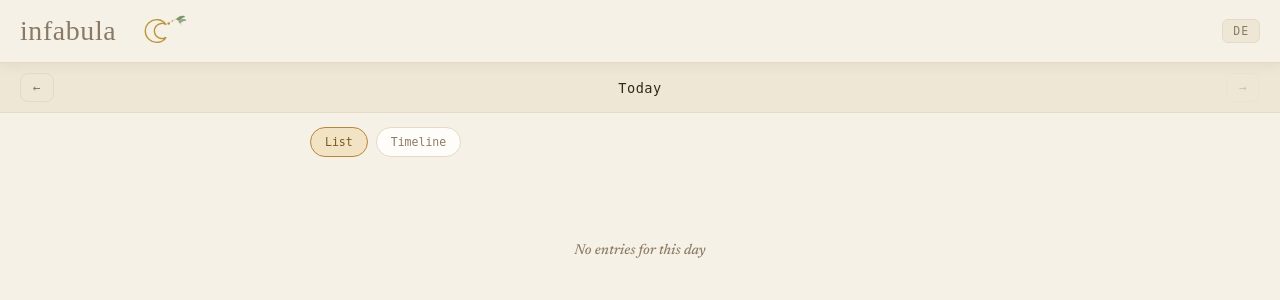
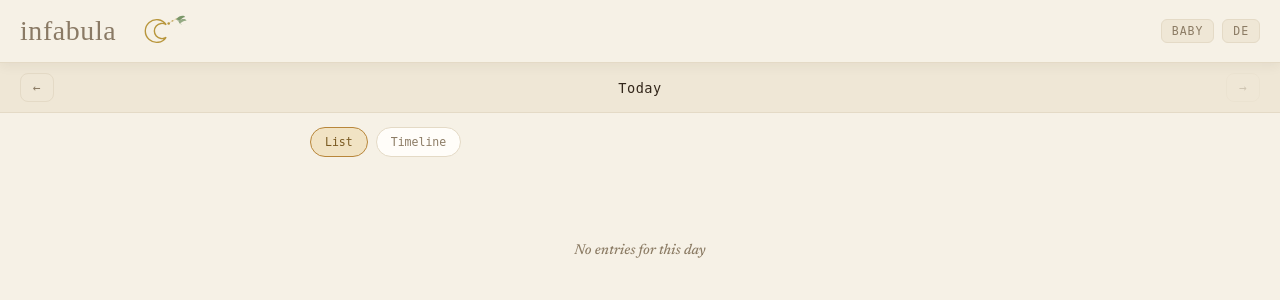
Before and after one commit to kelvan/infabula, a FastAPI app: page / in a window 1280 px wide. Shown: the top 300 px of the page. Run offline with FastAPI, Linux system fonts and the light colour scheme; data comes from the database, SQL or seed files in the repository; data that the repository does not hold is empty.

Commit message:
Add support for multiple babies
The data model already had users/babies/access tables sitting unused
behind a single hardcoded baby id — this exposes it: a header switcher
to pick the active baby, a Babies section in Settings to add/rename/
delete them, and every entry/stats/export route now scoped by baby_id
instead of the old default.

Co-Authored-By: Claude Haiku 4.5 <noreply@anthropic.com>

```diff
--- a/main.py
+++ b/main.py
@@ -17,7 +17,9 @@ from sqlalchemy import delete, distinct, func, select
 from db import (
     DEFAULT_BABY_ID,
     DEFAULT_USER_ID,
+    ROLE_OWNER,
     Baby,
+    BabyAccess,
     Entry,
     IpName,
     Session,
@@ -130,7 +132,7 @@ async def index(request: Request):
 
 
 @app.post("/api/entries")
-async def create_entry(request: Request):
+async def create_entry(request: Request, baby_id: int = DEFAULT_BABY_ID):
     body = await request.json()
     entry = Entry(
         type=body["type"],
@@ -139,7 +141,7 @@ async def create_entry(request: Request):
         note=body.get("note", ""),
         meta=body.get("meta", {}),
         ip=get_client_ip(request),
-        baby_id=DEFAULT_BABY_ID,
+        baby_id=baby_id,
         user_id=DEFAULT_USER_ID,
     )
     async with Session.begin() as session:
@@ -163,9 +165,11 @@ async def patch_entry(entry_id: int, request: Request):
 
 
 @app.get("/api/entries")
-async def get_entries(date: str = None, limit: int = 300):
+async def get_entries(
+    date: str = None, limit: int = 300, baby_id: int = DEFAULT_BABY_ID
+):
     async with Session() as session:
-        stmt = entries_of().order_by(Entry.ts_start.desc())
+        stmt = entries_of(baby_id).order_by(Entry.ts_start.desc())
         if date:
             stmt = stmt.where((DAY_START == date) | (DAY_END == date))
         else:
@@ -175,13 +179,13 @@ async def get_entries(date: str = None, limit: int = 300):
 
 
 @app.get("/api/entries/dates")
-async def get_dates():
+async def get_dates(baby_id: int = DEFAULT_BABY_ID):
     """Return list of distinct dates that have entries."""
     async with Session() as session:
         rows = (
             await session.scalars(
                 select(distinct(DAY_START))
-                .where(Entry.baby_id == DEFAULT_BABY_ID)
+                .where(Entry.baby_id == baby_id)
                 .order_by(DAY_START.desc())
                 .limit(90)
             )
@@ -237,39 +241,67 @@ async def set_setting(key: str, request: Request):
     return {"ok": True}
 
 
-@app.get("/api/baby")
-async def get_baby():
-    async with Session() as session:
-        baby = await session.get(Baby, DEFAULT_BABY_ID)
-    if baby is None:
-        return {"name": "", "birthday": ""}
-    return {"name": baby.name, "birthday": baby.birthday or ""}
+def baby_to_dict(baby: Baby) -> dict:
+    return {"id": baby.id, "name": baby.name, "birthday": baby.birthday or ""}
 
 
-@app.put("/api/baby")
-async def set_baby(request: Request):
+@app.get("/api/babies")
+async def list_babies():
+    async with Session() as session:
+        rows = (await session.scalars(select(Baby).order_by(Baby.id))).all()
+    return [baby_to_dict(b) for b in rows]
+
+
+@app.post("/api/babies")
+async def create_baby(request: Request):
+    body = await request.json()
+    name = (body.get("name") or "").strip() or "Baby"
+    birthday = (body.get("birthday") or "").strip() or None
+    async with Session.begin() as session:
+        baby = Baby(name=name, birthday=birthday)
+        session.add(baby)
+        await session.flush()
+        session.add(
+            BabyAccess(user_id=DEFAULT_USER_ID, baby_id=baby.id, role=ROLE_OWNER)
+        )
+        result = baby_to_dict(baby)
+    await broadcast_event("entries_changed")
+    return result
+
+
+@app.put("/api/babies/{baby_id}")
+async def update_baby(baby_id: int, request: Request):
     body = await request.json()
     async with Session.begin() as session:
-        baby = await session.get(Baby, DEFAULT_BABY_ID)
+        baby = await session.get(Baby, baby_id)
         if baby is None:
-            baby = Baby(id=DEFAULT_BABY_ID, name="")
-            session.add(baby)
+            return {"ok": False}
         if "name" in body:
-            baby.name = (body.get("name") or "").strip()
+            baby.name = (body.get("name") or "").strip() or baby.name
         if "birthday" in body:
             baby.birthday = (body.get("birthday") or "").strip() or None
     await broadcast_event("entries_changed")
     return {"ok": True}
 
 
+@app.delete("/api/babies/{baby_id}")
+async def delete_baby(baby_id: int):
+    async with Session.begin() as session:
+        await session.execute(delete(Entry).where(Entry.baby_id == baby_id))
+        await session.execute(delete(BabyAccess).where(BabyAccess.baby_id == baby_id))
+        await session.execute(delete(Baby).where(Baby.id == baby_id))
+    await broadcast_event("entries_changed")
+    return {"ok": True}
+
+
 @app.get("/api/ips")
-async def get_known_ips():
+async def get_known_ips(baby_id: int = DEFAULT_BABY_ID):
     """Distinct IPs seen in entries, with their assigned name (if any)."""
     async with Session() as session:
         ips = (
             await session.scalars(
                 select(distinct(Entry.ip))
-                .where(Entry.ip.is_not(None), Entry.baby_id == DEFAULT_BABY_ID)
+                .where(Entry.ip.is_not(None), Entry.baby_id == baby_id)
                 .order_by(Entry.ip)
             )
         ).all()
@@ -278,11 +310,11 @@ async def get_known_ips():
     return [{"ip": ip, "name": names.get(ip, "")} for ip in ips]
 
 
-async def _open_entry(entry_type: str):
+async def _open_entry(entry_type: str, baby_id: int):
     """Most recent entry of this type without an end time, if any."""
     async with Session() as session:
         entry = await session.scalar(
-            entries_of()
+            entries_of(baby_id)
             .where(Entry.type == entry_type, Entry.ts_end.is_(None))
             .order_by(Entry.ts_start.desc())
             .limit(1)
@@ -291,13 +323,13 @@ async def _open_entry(entry_type: str):
 
 
 @app.get("/api/sleep/open")
-async def get_open_sleep():
-    return await _open_entry("sleep")
+async def get_open_sleep(baby_id: int = DEFAULT_BABY_ID):
+    return await _open_entry("sleep", baby_id)
 
 
 @app.get("/api/walk/open")
-async def get_open_walk():
-    return await _open_entry("walk")
+async def get_open_walk(baby_id: int = DEFAULT_BABY_ID):
+    return await _open_entry("walk", baby_id)
 
 
 @app.delete("/api/entries/{entry_id}")
@@ -309,22 +341,24 @@ async def delete_entry(entry_id: int):
 
 
 @app.get("/api/stats")
-async def get_stats(date: str = None):
+async def get_stats(date: str = None, baby_id: int = DEFAULT_BABY_ID):
     day = date or datetime.now().strftime("%Y-%m-%d")
     async with Session() as session:
         rows = (
             await session.scalars(
-                entries_of().order_by(Entry.ts_start.desc()).limit(500)
+                entries_of(baby_id).order_by(Entry.ts_start.desc()).limit(500)
             )
         ).all()
         day_rows = (
             await session.scalars(
-                entries_of().where(DAY_START == day).order_by(Entry.ts_start.asc())
+                entries_of(baby_id)
+                .where(DAY_START == day)
+                .order_by(Entry.ts_start.asc())
             )
         ).all()
         growth_rows = (
             await session.scalars(
-                entries_of()
+                entries_of(baby_id)
                 .where(Entry.type == "weight")
                 .order_by(Entry.ts_start.asc())
             )
@@ -381,13 +415,13 @@ async def get_stats(date: str = None):
 
 
 # ── Export report ──
-async def fetch_entries_range(start: str, end: str):
+async def fetch_entries_range(start: str, end: str, baby_id: int = DEFAULT_BABY_ID):
     if start > end:
         start, end = end, start
     async with Session() as session:
         rows = (
             await session.scalars(
-                entries_of()
+                entries_of(baby_id)
                 .where(DAY_START.between(start, end))
                 .order_by(Entry.ts_start.asc())
             )
@@ -475,8 +509,10 @@ def build_report(entries: list[dict], start: str, end: str) -> dict:
 
 
 @app.get("/report", response_class=HTMLResponse)
-async def report(request: Request, start: str, end: str):
-    entries, start, end = await fetch_entries_range(start, end)
+async def report(
+    request: Request, start: str, end: str, baby_id: int = DEFAULT_BABY_ID
+):
+    entries, start, end = await fetch_entries_range(start, end, baby_id)
     data = build_report(entries, start, end)
     return templates.TemplateResponse(
         "report.html", {"request": request, "v": ASSET_VERSION, **data}
@@ -484,8 +520,8 @@ async def report(request: Request, start: str, end: str):
 
 
 @app.get("/api/export.csv")
-async def export_csv(start: str, end: str):
-    entries, start, end = await fetch_entries_range(start, end)
+async def export_csv(start: str, end: str, baby_id: int = DEFAULT_BABY_ID):
+    entries, start, end = await fetch_entries_range(start, end, baby_id)
     buf = io.StringIO()
     w = csv.writer(buf)
     w.writerow(["id", "type", "start", "end", "note", "meta", "ip"])
--- a/static/app.js
+++ b/static/app.js
@@ -29,9 +29,11 @@ const I18N = {
     btn_add_measurement:'+ Eintrag',
     settings_ip_names_title:'Geräte', settings_name_placeholder:'Name eingeben', settings_no_ips:'Noch keine Geräte bekannt',
     settings_quick_title:'Schnellzugriff (max. 5)', quick_max_toast:'Maximal 5 Schnellzugriffe',
-    settings_baby_title:'Baby',
+    settings_baby_title:'Babys',
     lbl_baby_name:'Name', lbl_birthday:'Geburtstag', baby_name_placeholder:'Name des Babys',
-    baby_fallback:'Baby',
+    baby_fallback:'Baby', btn_add_baby:'Baby hinzufügen', btn_delete:'Löschen',
+    confirm_delete_baby:'Dieses Baby und alle seine Einträge unwiderruflich löschen?',
+    toast_no_name:'Bitte Namen angeben',
     bd_welcome:'Willkommen', bd_happy:'🎉 Alles Gute',
     bd_born_today: name=>`${name} ist heute geboren`,
     bd_month_label: n=>`${n}-Monats-Tag`,
@@ -83,9 +85,11 @@ const I18N = {
     btn_add_measurement:'+ Entry',
     settings_ip_names_title:'Devices', settings_name_placeholder:'Enter name', settings_no_ips:'No devices seen yet',
     settings_quick_title:'Quick actions (max 5)', quick_max_toast:'Max 5 quick actions',
-    settings_baby_title:'Baby',
+    settings_baby_title:'Babies',
     lbl_baby_name:'Name', lbl_birthday:'Birthday', baby_name_placeholder:"Baby's name",
-    baby_fallback:'Baby',
+    baby_fallback:'Baby', btn_add_baby:'Add baby', btn_delete:'Delete',
+    confirm_delete_baby:'Permanently delete this baby and all its entries?',
+    toast_no_name:'Please enter a name',
     bd_welcome:'Welcome', bd_happy:'🎉 Happy birthday',
     bd_born_today: name=>`${name} was born today`,
     bd_month_label: n=>`Happy ${n}-month day`,
@@ -161,6 +165,7 @@ function switchLang() {
   initUI();
   loadLog();
   renderBirthdayBanner();
+  renderBabySwitcherLabel();
   renderTimelineLegend(logView === 'timeline');
   if (document.getElementById('tab-stats').classList.contains('active')) loadStats();
   if (document.getElementById('tab-settings').classList.contains('active')) loadSettings();
@@ -319,17 +324,79 @@ function switchTab(name, btn) {
   if (name === 'settings') loadSettings();
 }
 
-// ── Birthday banner ──
+// ── Babies ──
+let babies = [];
+let currentBabyId = null;
 let baby = { name: '', birthday: '' };
 
-async function loadBaby() {
+function currentBaby() {
+  return babies.find(b => b.id === currentBabyId) || { name: '', birthday: '' };
+}
+
+async function loadBabies() {
   try {
-    const res = await fetch('/api/baby');
-    baby = res.ok ? await res.json() : { name: '', birthday: '' };
+    const res = await fetch('/api/babies');
+    babies = res.ok ? await res.json() : [];
   } catch {
-    baby = { name: '', birthday: '' };
-  }
+    babies = [];
+  }
+  const saved = parseInt(localStorage.getItem('babyId'), 10);
+  currentBabyId = babies.some(b => b.id === saved) ? saved : (babies[0]?.id ?? null);
+  if (currentBabyId != null) localStorage.setItem('babyId', currentBabyId);
+  baby = currentBaby();
+  renderBabySwitcherLabel();
+}
+
+function renderBabySwitcherLabel() {
+  const el = document.getElementById('baby-switcher-btn');
+  if (el) el.textContent = currentBaby().name || t('baby_fallback');
+}
+
+function switchBaby(id) {
+  currentBabyId = id;
+  localStorage.setItem('babyId', id);
+  baby = currentBaby();
+  renderBabySwitcherLabel();
+  closeBabySwitcher();
   renderBirthdayBanner();
+  loadLog();
+  if (document.getElementById('tab-stats').classList.contains('active')) loadStats();
+  if (document.getElementById('tab-settings').classList.contains('active')) loadSettings();
+}
+
+function openBabySwitcher() {
+  document.getElementById('baby-switcher-title').textContent = t('settings_baby_title');
+  const list = document.getElementById('baby-switcher-list');
+  list.innerHTML = babies.map(b => `
+    <div class="quick-opt-btn baby-switch-row${b.id === currentBabyId ? ' selected' : ''}" onclick="switchBaby(${b.id})">${esc(b.name || t('baby_fallback'))}</div>
+  `).join('') + `
+    <div class="field" style="margin-top:14px;"><input type="text" id="new-baby-name" placeholder="${t('baby_name_placeholder')}"></div>
+    <button class="btn" onclick="quickAddBaby()">${t('btn_add_baby')}</button>
+  `;
+  document.getElementById('baby-overlay').classList.add('open');
+}
+function closeBabySwitcher() {
+  document.getElementById('baby-overlay').classList.remove('open');
+}
+function babyOverlayClick(e) {
+  if (e.target === document.getElementById('baby-overlay')) closeBabySwitcher();
+}
+async function quickAddBaby() {
+  const name = document.getElementById('new-baby-name').value.trim();
+  if (!name) return;
+  const res = await fetch('/api/babies', {
+    method: 'POST',
+    headers: { 'Content-Type': 'application/json' },
+    body: JSON.stringify({ name }),
+  });
+  if (res.ok) {
+    const created = await res.json();
+    await loadBabies();
+    switchBaby(created.id);
+    toast(t('toast_saved'));
+  } else {
+    toast(t('toast_error'));
+  }
 }
 
 function daysInMonth(year, month) {
@@ -393,7 +460,7 @@ function renderBirthdayBanner() {
 
 // ── Sleep banner ──
 async function checkOpenSleep() {
-  const res = await fetch('/api/sleep/open');
+  const res = await fetch('/api/sleep/open?baby_id=' + currentBabyId);
   openSleepEntry = res.ok ? await res.json() : null;
   renderSleepBanner();
 }
@@ -431,7 +498,7 @@ async function wakeUp() {
 
 // ── Walk banner ──
 async function checkOpenWalk() {
-  const res = await fetch('/api/walk/open');
+  const res = await fetch('/api/walk/open?baby_id=' + currentBabyId);
   openWalkEntry = res.ok ? await res.json() : null;
   renderWalkBanner();
 }
@@ -515,7 +582,7 @@ function quickTap(type) {
 
 async function quickStartOpen(type) {
   const now = nowLocal();
-  const res = await fetch('/api/entries', {
+  const res = await fetch('/api/entries?baby_id=' + currentBabyId, {
     method: 'POST',
     headers: { 'Content-Type': 'application/json' },
     body: JSON.stringify({ type, ts_start: now, ts_end: null, note: '', meta: {} }),
@@ -533,7 +600,7 @@ async function quickStartOpen(type) {
 
 async function quickSubmit(type, meta = {}, note = '') {
   const now = nowLocal();
-  const res = await fetch('/api/entries', {
+  const res = await fetch('/api/entries?baby_id=' + currentBabyId, {
     method: 'POST',
     headers: { 'Content-Type': 'application/json' },
     body: JSON.stringify({ type, ts_start: now, ts_end: null, note, meta }),
@@ -599,12 +666,12 @@ async function loadLog() {
   renderQuickActions();
   const namesRes = await fetch('/api/ip-names');
   ipNameMap = await namesRes.json();
-  const allRes = await fetch('/api/entries?limit=500');
+  const allRes = await fetch(`/api/entries?limit=500&baby_id=${currentBabyId}`);
   const allEntries = await allRes.json();
   ipColorMap = {}; colorIndex = 0;
   allEntries.forEach(e => getIpColor(displayKey(e.ip)));
 
-  const res = await fetch(`/api/entries?date=${currentDate}`);
+  const res = await fetch(`/api/entries?date=${currentDate}&baby_id=${currentBabyId}`);
   const entries = await res.json();
   currentEntries = entries;
 
@@ -1023,7 +1090,7 @@ function growthChart(points, label, unit, colorKey) {
 
 // ── Stats ──
 async function loadStats() {
-  const res = await fetch('/api/stats?date=' + currentDate);
+  const res = await fetch(`/api/stats?date=${currentDate}&baby_id=${currentBabyId}`);
   const data = await res.json();
   const el = document.getElementById('stats-content');
 
@@ -1116,21 +1183,36 @@ async function loadStats() {
 
 // ── Settings ──
 async function loadSettings() {
-  const [ipsRes, babyRes] = await Promise.all([fetch('/api/ips'), fetch('/api/baby')]);
+  const ipsRes = await fetch(`/api/ips?baby_id=${currentBabyId}`);
   const ips = await ipsRes.json();
-  const babyInfo = await babyRes.json();
   const el = document.getElementById('settings-content');
 
-  let html = `
-    <div class="section-title">${t('settings_baby_title')}</div>
+  let html = `<div class="section-title">${t('settings_baby_title')}</div>`;
+  html += babies.map(b => `
+    <div class="baby-row" data-id="${b.id}">
       <div class="field"><label>${t('lbl_baby_name')}</label>
-      <input type="text" id="baby-name-input" value="${esc(babyInfo.name || '')}" placeholder="${t('baby_name_placeholder')}">
+        <input type="text" class="baby-name-input" value="${esc(b.name)}" placeholder="${t('baby_name_placeholder')}">
       </div>
       <div class="field"><label>${t('lbl_birthday')}</label>
-      <input type="date" id="birthday-input" value="${esc(babyInfo.birthday || '')}">
+        <input type="date" class="baby-birthday-input" value="${esc(b.birthday)}">
       </div>
       <div class="baby-actions">
-      <button class="btn-small" onclick="saveBaby()">${t('btn_save')}</button>
+        ${babies.length > 1 ? `<button class="btn-small secondary" onclick="deleteBabyRow(${b.id})">${t('btn_delete')}</button>` : ''}
+        <button class="btn-small" onclick="saveBabyRow(${b.id})">${t('btn_save')}</button>
+      </div>
+    </div>
+  `).join('');
+  html += `
+    <div class="baby-row">
+      <div class="field"><label>${t('lbl_baby_name')}</label>
+        <input type="text" id="new-baby-name-input" placeholder="${t('baby_name_placeholder')}">
+      </div>
+      <div class="field"><label>${t('lbl_birthday')}</label>
+        <input type="date" id="new-baby-birthday-input">
+      </div>
+      <div class="baby-actions">
+        <button class="btn-small" onclick="addBabyRow()">${t('btn_add_baby')}</button>
+      </div>
     </div>
   `;
 
@@ -1175,17 +1257,48 @@ function toggleQuickAction(key) {
   loadSettings();
 }
 
-async function saveBaby() {
-  const name = document.getElementById('baby-name-input').value;
-  const birthday = document.getElementById('birthday-input').value;
-  await fetch('/api/baby', {
+async function saveBabyRow(id) {
+  const row = document.querySelector(`.baby-row[data-id="${id}"]`);
+  const name = row.querySelector('.baby-name-input').value;
+  const birthday = row.querySelector('.baby-birthday-input').value;
+  await fetch(`/api/babies/${id}`, {
     method: 'PUT',
     headers: { 'Content-Type': 'application/json' },
     body: JSON.stringify({ name, birthday }),
   });
-  baby = { name: name.trim(), birthday };
+  await loadBabies();
   toast(t('toast_saved'));
   renderBirthdayBanner();
+}
+
+async function deleteBabyRow(id) {
+  if (!confirm(t('confirm_delete_baby'))) return;
+  await fetch(`/api/babies/${id}`, { method: 'DELETE' });
+  await loadBabies();
+  toast(t('toast_deleted'));
+  renderBirthdayBanner();
+  loadLog();
+  loadSettings();
+}
+
+async function addBabyRow() {
+  const name = document.getElementById('new-baby-name-input').value.trim();
+  const birthday = document.getElementById('new-baby-birthday-input').value;
+  if (!name) { toast(t('toast_no_name')); return; }
+  const res = await fetch('/api/babies', {
+    method: 'POST',
+    headers: { 'Content-Type': 'application/json' },
+    body: JSON.stringify({ name, birthday }),
+  });
+  if (res.ok) {
+    const created = await res.json();
+    await loadBabies();
+    switchBaby(created.id);
+    toast(t('toast_saved'));
+    loadSettings();
+  } else {
+    toast(t('toast_error'));
+  }
 }
 
 async function saveIpName(btn) {
@@ -1373,7 +1486,7 @@ async function submitEntry() {
     meta,
   };
 
-  const res = await fetch('/api/entries', {
+  const res = await fetch('/api/entries?baby_id=' + currentBabyId, {
     method: 'POST',
     headers: { 'Content-Type': 'application/json' },
     body: JSON.stringify(body),
@@ -1614,11 +1727,11 @@ function exportDates() {
 }
 function openReport() {
   const { start, end } = exportDates();
-  window.open(`/report?start=${start}&end=${end}`, '_blank');
+  window.open(`/report?start=${start}&end=${end}&baby_id=${currentBabyId}`, '_blank');
 }
 function downloadCsv() {
   const { start, end } = exportDates();
-  window.location.href = `/api/export.csv?start=${start}&end=${end}`;
+  window.location.href = `/api/export.csv?start=${start}&end=${end}&baby_id=${currentBabyId}`;
 }
 
 // ── Live sync (SSE) ──
@@ -1633,16 +1746,19 @@ function initEvents() {
 
 // ── Init ──
 initUI();
-loadBaby();
 updateDayNav();
 setLogView(logView);
-loadLog();
 initEvents();
 initSwipe();
 document.getElementById('export-start').value = todayStr();
 document.getElementById('export-end').value = todayStr();
+(async () => {
+  await loadBabies();
+  renderBirthdayBanner();
+  loadLog();
   const initialTab = TAB_ORDER.includes(location.hash.slice(1)) ? location.hash.slice(1) : 'log';
   if (initialTab !== 'log') switchTab(initialTab);
+})();
 
 let tlResizeTimer;
 window.addEventListener('resize', () => {
--- a/static/style.css
+++ b/static/style.css
@@ -38,8 +38,8 @@ header {
   box-shadow: 0 2px 12px rgba(58,46,34,0.07);
 }
 header .logo-svg { height: 38px; width: auto; }
-.lang-btn {
-  margin-left: auto;
+.header-actions { margin-left: auto; display: flex; align-items: center; gap: 8px; }
+.baby-switcher-btn, .lang-btn {
   background: var(--surface2);
   border: 1.5px solid var(--border);
   border-radius: 6px;
@@ -51,8 +51,12 @@ header .logo-svg { height: 38px; width: auto; }
   letter-spacing: 0.08em;
   text-transform: uppercase;
   transition: all 0.15s;
+  max-width: 140px;
+  overflow: hidden;
+  text-overflow: ellipsis;
+  white-space: nowrap;
 }
-.lang-btn:hover { background: var(--border); color: var(--ink); }
+.baby-switcher-btn:hover, .lang-btn:hover { background: var(--border); color: var(--ink); }
 
 /* ── Day nav ── */
 .day-nav {
@@ -279,7 +283,9 @@ header .logo-svg { height: 38px; width: auto; }
 /* ── Stats ── */
 .stats-wrap { padding: 16px 20px 0; }
 .settings-wrap { padding: 16px 20px 0; }
-.baby-actions { display: flex; justify-content: flex-end; margin-bottom: 18px; }
+.baby-actions { display: flex; justify-content: flex-end; gap: 8px; margin-bottom: 18px; }
+.baby-row { padding-bottom: 10px; margin-bottom: 10px; border-bottom: 1px dashed var(--border); }
+.baby-row:last-child { border-bottom: none; }
 .ip-name-row { display: flex; align-items: flex-start; gap: 10px; margin-bottom: 14px; }
 .ip-avatar {
   width: 34px; height: 34px; border-radius: 50%; flex-shrink: 0; margin-top: 1px;
@@ -565,6 +571,8 @@ body:not(.log-active) .fab, body:not(.log-active) .quick-actions { display: none
   transition: all 0.15s;
 }
 .quick-opt-btn:hover { border-color: var(--accent2); background: var(--accent-soft); }
+.baby-switch-row { margin-bottom: 8px; text-align: left; }
+.baby-switch-row.selected { border-color: var(--accent); background: var(--accent-soft); color: var(--accent-ink); font-weight: 600; }
 .quick-emoji-btn {
   flex: 1;
   background: var(--surface);
--- a/templates/index.html
+++ b/templates/index.html
@@ -12,7 +12,10 @@
 
 <header>
   <img class="logo-svg" src="/static/logo.svg" alt="infabula">
-  <button class="lang-btn" id="lang-btn" onclick="switchLang()">EN</button>
+  <div class="header-actions">
+    <button class="baby-switcher-btn" id="baby-switcher-btn" onclick="openBabySwitcher()"></button>
+    <button class="lang-btn" id="lang-btn" onclick="switchLang()">EN</button>
+  </div>
 </header>
 
 <div class="day-nav">
@@ -142,6 +145,16 @@
   </div>
 </div>
 
+<div class="modal-overlay quick-overlay" id="baby-overlay" onclick="babyOverlayClick(event)">
+  <div class="modal quick-modal">
+    <div class="modal-header">
+      <h2 id="baby-switcher-title"></h2>
+      <button class="close-btn" onclick="closeBabySwitcher()"><svg viewBox="0 0 24 24" class="ic"><path d="M6 6l12 12M18 6L6 18"/></svg></button>
+    </div>
+    <div id="baby-switcher-list"></div>
+  </div>
+</div>
+
 <div class="toast" id="toast"></div>
 
 <script src="/static/app.js?v={{ v }}"></script>
```
Lines whose indentation alone changed are shown as unchanged.
